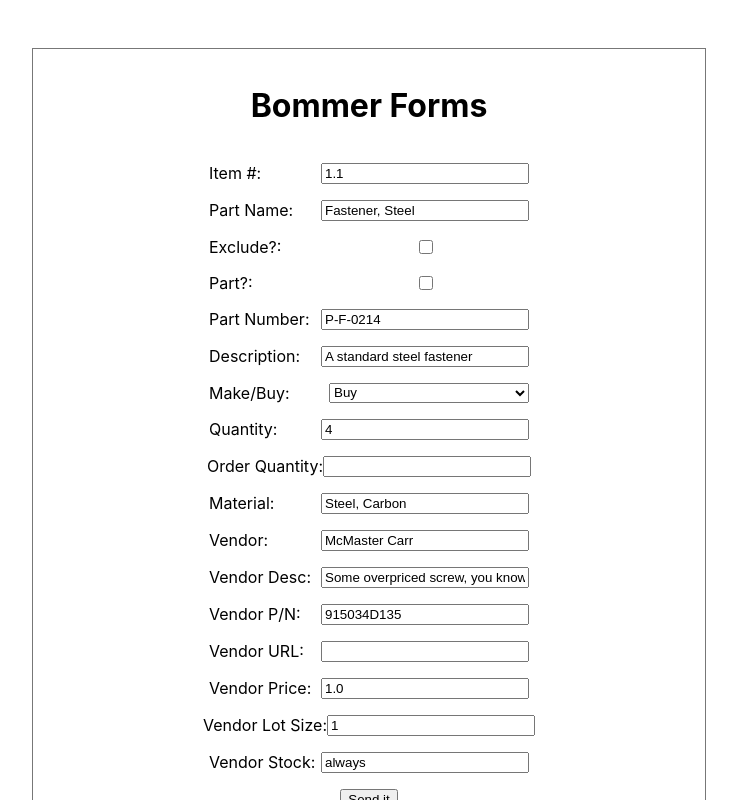
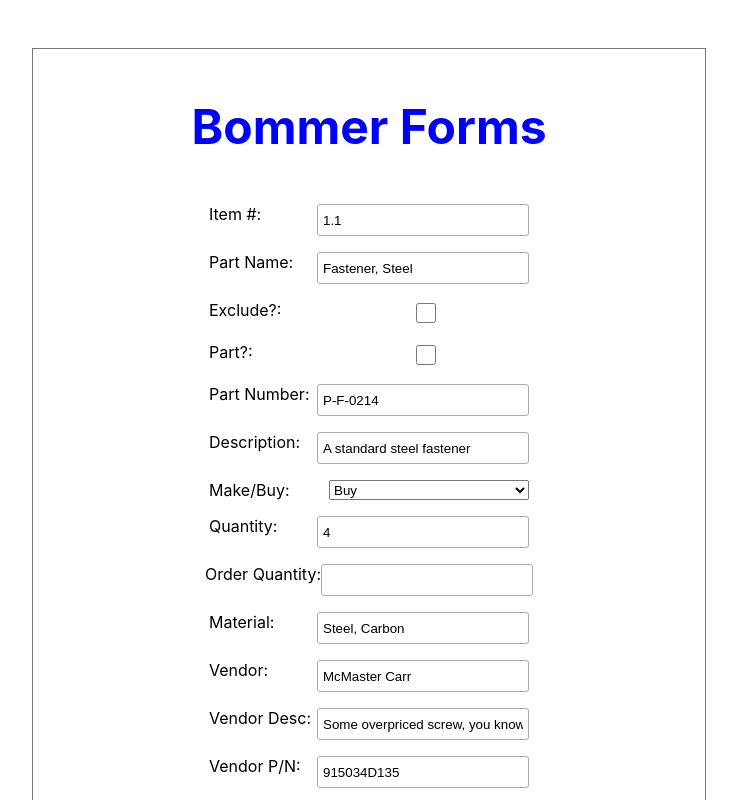
Before and after one commit to leahdessin/bommer-forms, a React (Create React App) app: page / in a window 1280 px wide. Shown: the top 800 px of the page, without its empty margins (271-1008 px from the left). Built offline with nearby package versions, Linux system fonts and the light colour scheme.

Commit message:
`sendPropertiesToBackend` now working

```diff
--- a/src/App.tsx
+++ b/src/App.tsx
@@ -2,11 +2,11 @@ import React, {FormEvent, useEffect} from 'react';
 import './App.css';
 import BommerForm from "./BommerForm";
 import { useAppSelector, useAppDispatch } from "./hooks";
-import {updateFormState, fetchPropertiesFromBackend, fetchPopulatedPropertiesFromBackend } from "./formDataSlice";
+import { fetchPropertiesFromBackend, fetchPopulatedPropertiesFromBackend, sendPropertiesToBackend } from "./formDataSlice";
 
 
 export default function App() {
-    const resultsData = useAppSelector((state) => state.formData)
+    const formData = useAppSelector((state) => state.formData)
     const dispatch = useAppDispatch()
 
     useEffect(() => {
@@ -14,9 +14,14 @@ export default function App() {
         dispatch(fetchPopulatedPropertiesFromBackend())
     }, [])
 
+    const submitAction = (e:FormEvent) => {
+        e.preventDefault();
+        dispatch(sendPropertiesToBackend(formData.values))
+    }
+
     return (
         <>
-            <BommerForm userProps={resultsData.userProperties} />
+            <BommerForm onSubmitAction={submitAction} userProps={formData.userProperties} />
         </>
 
     );
--- a/src/BommerForm.tsx
+++ b/src/BommerForm.tsx
@@ -3,6 +3,7 @@ import { useAppSelector, useAppDispatch } from './hooks';
 import { updateValue } from './formDataSlice';
 import BommerFormField from "./BommerFormField";
 import type { UserProperty } from './lib/ts_exp'
+import styled from 'styled-components'
 
 export default function BommerForm(props:any) {
 
@@ -18,6 +19,18 @@ export default function BommerForm(props:any) {
         6: 'number'
     }
 
+    const Input = styled.input`
+      height: 1.5em;
+      border: 1px solid #aaa;
+      border-radius: 3px;
+      padding: 5px;
+
+      &:focus {
+        border: 1px solid #000;
+        outline: none;
+      }
+    `;
+
     const renderTypeSpecificField = (userProp:UserProperty) => {
         const newVal = userValues.getValue(userProp)?.value||""
         if (userProp.propertyType._hx_index === 3) {
@@ -28,12 +41,13 @@ export default function BommerForm(props:any) {
             )
         }
         return (
-            <input
+            <Input
                 type={fieldTypeMap[userProp.propertyType._hx_index]}
                 onChange={(e) =>{
-                    console.log(e);
-                    dispatch(updateValue({prop: userProp, value: e.target.value}))}
+                    const targetVal = e.target.value || e.target.checked;
+                    dispatch(updateValue({prop: userProp, value: targetVal}))}
             }
+                checked={ newVal }
                 value={ newVal }
             />)
     }
@@ -47,10 +61,16 @@ export default function BommerForm(props:any) {
         )
     })
 
+    const Title = styled.h1`
+      font-size: 3em;
+      text-align: center;
+      color: blue;
+    `;
+
 
     return (
-        <form onSubmit={(e)=>{e.preventDefault()}}>
-            <h1>Bommer Forms</h1>
+        <form onSubmit={props.onSubmitAction}>
+            <Title>Bommer Forms</Title>
             {formFields}
             <input type="submit" value="Send it"/>
         </form>
--- a/src/formDataSlice.ts
+++ b/src/formDataSlice.ts
@@ -2,39 +2,18 @@ import { createAsyncThunk, createSlice } from '@reduxjs/toolkit'
 import type { PayloadAction } from '@reduxjs/toolkit'
 import type { RootState } from './store'
 import { UserProperty, ComponentValues } from './lib/ts_exp'
-import {loadPropertiesFromBackend, loadValuesFromBackend} from './mockBackend'
+import { loadPropertiesFromBackend, loadValuesFromBackend, saveValuesToBackend } from './mockBackend'
 import {ValueAndUnit} from "./lib/ts_exp";
 
-// Define a type for the slice state
-export interface FormDataPart {
-    textInput: string,
-    emailInput: string,
-    numberInput: string,
-    birdInput: string,
-}
 export interface FormDataState {
-    formData: FormDataPart,
-    resultsData : FormDataPart,
     userProperties: UserProperty[],
-    values: ComponentValues
+    values: ComponentValues,
 }
 
 // Define the initial state using that type
 const initialState: FormDataState = {
-    formData : {
-        textInput: "james",
-        emailInput: "jray@bommer.io",
-        numberInput: "12345",
-        birdInput: "crow",
-    },
-    resultsData : {
-        textInput: '',
-        emailInput: '',
-        numberInput: '',
-        birdInput: '',
-    },
     userProperties : [],
-    values: new ComponentValues()
+    values: new ComponentValues(),
 }
 
 export const fetchPropertiesFromBackend = createAsyncThunk(
@@ -47,6 +26,12 @@ export const fetchPopulatedPropertiesFromBackend = createAsyncThunk(
     'form-data-slice/fetchPopulatedPropertiesFromBackend',
     async (thunkAPI) => {
         return await loadValuesFromBackend()
+    }
+)
+export const sendPropertiesToBackend = createAsyncThunk(
+    'form-data-slice/sendPropertiesToBackend',
+    async (newValues:ComponentValues, thunkAPI) => {
+        return saveValuesToBackend(newValues)
     }
 )
 
@@ -67,12 +52,13 @@ export const formDataSlice = createSlice({
     extraReducers: (builder) => {
         // Add reducers for additional action types here, and handle loading state as needed
         builder.addCase(fetchPropertiesFromBackend.fulfilled, (state, action:PayloadAction<UserProperty[]>) => {
-            // Add user to the state array
             state.userProperties = action.payload
         })
         builder.addCase(fetchPopulatedPropertiesFromBackend.fulfilled, (state, action:PayloadAction<ComponentValues>) => {
-            // Add user to the state array
             state.values = action.payload
+        })
+        builder.addCase(sendPropertiesToBackend.fulfilled, (state, action:PayloadAction<boolean>) => {
+            console.log('Did it work? ' + action.payload);
         })
     },
 })
--- a/src/mockBackend.ts
+++ b/src/mockBackend.ts
@@ -53,8 +53,14 @@ export function loadValuesFromBackend(): Promise<ComponentValues> {
 }
 
 
-function saveValuesToBackend(newValues: ComponentValues) {
+export function saveValuesToBackend(newValues: ComponentValues) {
     for (const p of testProperties) {
         console.log(`saving ${p.name}: ${(newValues.getValue(p) || new ValueAndUnit("null", null, null)).value}`)
     }
+    return new Promise<boolean>((resolve, reject) => {
+        if(newValues){
+            resolve(true);
+        }
+        resolve(false);
+    });
 }
```
